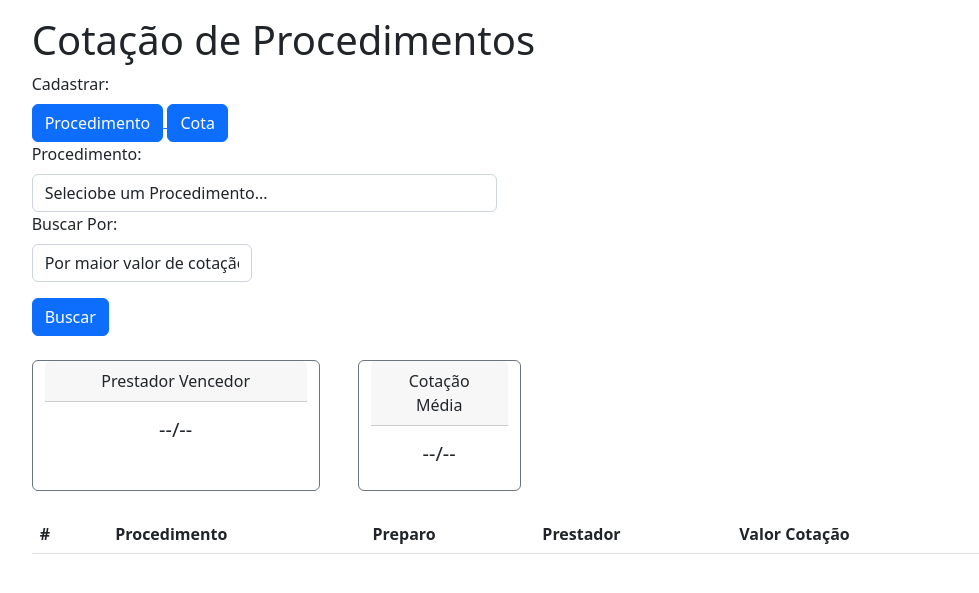
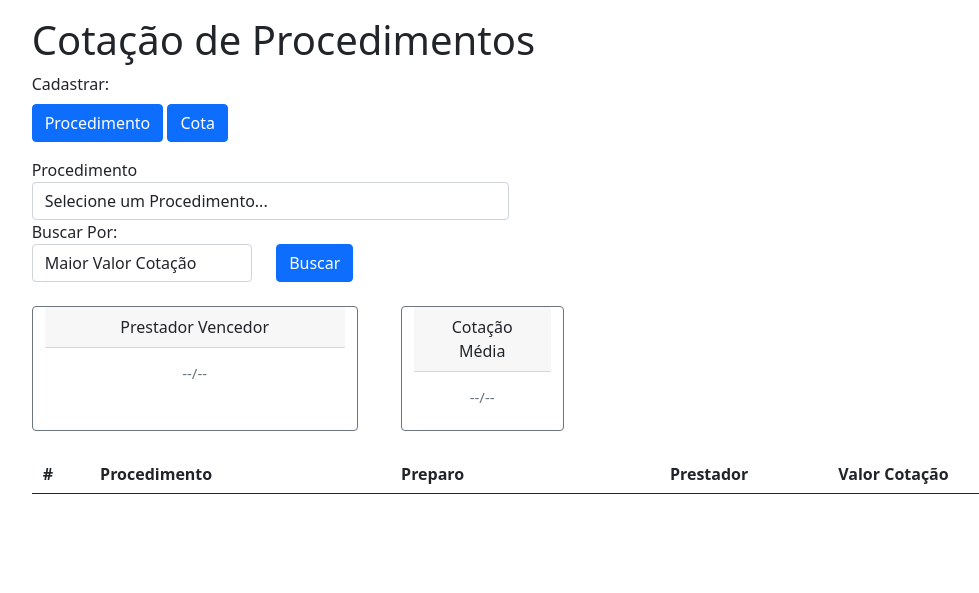
Before and after one commit to taynanhott/TaynanZandomenicoHott_Sitcon, a PHP site: page / in a window 1280 px wide. Shown: the top 593 px of the page, without its empty margins (77-1056 px from the left). Run offline with PHP 8.4, Linux system fonts and the light colour scheme; tables that the repository leaves empty or names only in its code hold one stand-in row (values such as "Sample post"); lists and menus that the app fills with data are empty.

Commit message:
Prova de programação - APLICAÇÃO DE CORREÇÕES
Tem como intuito realizar a correção dos detalhes finais que faltaram durante o período corrente da prova. Com essas correções todas as funcionalidades estão sendo executadas como foi requisitado no descritivo do teste aplicado.

```diff
--- a/config.php
+++ b/config.php
@@ -5,9 +5,6 @@ $dbUsername = 'root';
 $dbPassword = '';
 $dbName = 'bd-taynan-sitcon';
 
-$db = mysqli_connect($dbHost, $dbUsername, $dbPassword) or die ("Não foi possivel conectar ao banco de dados");
-
+$db = mysqli_connect($dbHost, $dbUsername, $dbPassword) or die ("Nao foi possivel conectar ao banco de dados");
 mysqli_select_db($db, $dbName);
-
-
 ?>
--- a/index.php
+++ b/index.php
@@ -1,95 +1,105 @@
-<link href="https://cdn.jsdelivr.net/npm/bootstrap@5.2.0-beta1/dist/css/bootstrap.min.css" rel="stylesheet" integrity="sha384-0evHe/X+R7YkIZDRvuzKMRqM+OrBnVFBL6DOitfPri4tjfHxaWutUpFmBp4vmVor" crossorigin="anonymous">
-<script src="https://cdn.jsdelivr.net/npm/bootstrap@5.2.0-beta1/dist/js/bootstrap.bundle.min.js" integrity="sha384-pprn3073KE6tl6bjs2QrFaJGz5/SUsLqktiwsUTF55Jfv3qYSDhgCecCxMW52nD2" crossorigin="anonymous"></script>
-<script src="https://cdn.jsdelivr.net/npm/@popperjs/core@2.11.5/dist/umd/popper.min.js" integrity="sha384-Xe+8cL9oJa6tN/veChSP7q+mnSPaj5Bcu9mPX5F5xIGE0DVittaqT5lorf0EI7Vk" crossorigin="anonymous"></script>
-<script src="https://cdn.jsdelivr.net/npm/bootstrap@5.2.0-beta1/dist/js/bootstrap.min.js" integrity="sha384-kjU+l4N0Yf4ZOJErLsIcvOU2qSb74wXpOhqTvwVx3OElZRweTnQ6d31fXEoRD1Jy" crossorigin="anonymous"></script>
+<link href="https://cdn.jsdelivr.net/npm/bootstrap@5.0.2/dist/css/bootstrap.min.css" rel="stylesheet" integrity="sha384-EVSTQN3/azprG1Anm3QDgpJLIm9Nao0Yz1ztcQTwFspd3yD65VohhpuuCOmLASjC" crossorigin="anonymous">
+<script src="https://cdn.jsdelivr.net/npm/bootstrap@5.0.2/dist/js/bootstrap.bundle.min.js" integrity="sha384-MrcW6ZMFYlzcLA8Nl+NtUVF0sA7MsXsP1UyJoMp4YLEuNSfAP+JcXn/tWtIaxVXM" crossorigin="anonymous"></script>
+<script src="https://cdn.jsdelivr.net/npm/@popperjs/core@2.9.2/dist/umd/popper.min.js" integrity="sha384-IQsoLXl5PILFhosVNubq5LC7Qb9DXgDA9i+tQ8Zj3iwWAwPtgFTxbJ8NT4GN1R8p" crossorigin="anonymous"></script>
+<script src="https://cdn.jsdelivr.net/npm/bootstrap@5.0.2/dist/js/bootstrap.min.js" integrity="sha384-cVKIPhGWiC2Al4u+LWgxfKTRIcfu0JTxR+EQDz/bgldoEyl4H0zUF0QKbrJ0EcQF" crossorigin="anonymous"></script>
 <script src="https://ajax.googleapis.com/ajax/libs/jquery/3.6.0/jquery.min.js"></script>
-<script src="js/index.js"></script>
+<script src="js/index.js"> </script>
+
+<style>
+
+#col-id{
+    width: 15px;
+}
+#col-proc, #col-pres, #col-valcot{
+    width: 150px;
+}
+#col-preparo{
+    width: 300px;
+}
+#col-status{
+    width: 40px;
+}
+
+</style>
+
 <body>
     <div class="row my-3">
-        <div class="col-9 offset-md-1">
-
-            <form method="POST" id="form">
+        <div class="col-md-9 offset-md-1">
+            <form method="POST" id="commentForm">
 
                 <div class="row">
                     <div class="col-12">
 
-                        <h1>Cotação de Procedimentos</h1>
+                        <h1 class="h1" style="texte-align: center">Cotação de Procedimentos</h1>
 
                         <div class="row">
-                            <div class="col-6">
-                                <label for="select-busca" class="form-label">Cadastrar: </label>
-                                <div class="col-12">
-                                    <a href="cadastro-procedimento.php">
-                                        <button type="button" class="btn btn-primary">Procedimento</button>
-                                    </a>
-                                    <a href="cadastro-cota.php">
-                                        <button type="button" class="btn btn-primary">Cota</button>
-                                    </a>
-                                </div>
+                            <label class="form-label">Cadastrar:</label>
+                            <div class="mb-3">
+                                <a href="cadastro-procedimento.php"><button type="button" id="cad-proc" class="btn btn-primary">Procedimento</button></a>
+                                <a href="cadastro-cota.php"><button type="button" id="cad-cota" class="btn btn-primary">Cota</button></a>
                             </div>
                         </div>
 
+                        <label>Procedimento</label>
+                        <div class="col-6">
+                        <select class="form-control" id="select-procedimento">
+                            <option value="">Selecione um Procedimento...</option>
+                        </select>
+                        </div>
+
                         <div class="row">
-                            <div class="col-6">
-                                <label for="select-busca" class="form-label">Procedimento: </label>
-                                <select class="form-control" id="select-procedimentos">
-                                    <option value="" selected="selected">Seleciobe um Procedimento...</option>
+                            <label class="control-label">Buscar Por: </label>
+                            <div class="col-3">
+                                <select id="select-busca" class="form-control select2-single">
+                                    <option selected="selected" value="1">Maior Valor Cotação</option>
+                                    <option value="2">Menor Valor Cotação</option>
                                 </select>
                             </div>
-                        </div>
-                        <div class="row">
-                            <div class="col-3">
-                                <label for="select-busca" class="form-label">Buscar Por:</label>
-                                <select class="form-control" id="select-busca">
-                                    <option selected="selected" value="1">Por maior valor de cotação</option>
-                                    <option value="2">Por menor valor de cotação</option>
-                                </select>
+
+                            <div class="col-6">
+                                <button type="button" id="enviar" class="btn btn-primary" onclick="listagem()">Buscar</button>
                             </div>
-                        </div>
-                        <div class="row my-3">
-                            <div class="col-6">
-                                <button type="button" class="btn btn-primary" onclick="listagem()">Buscar</button>
-                            </div>
+
                         </div>
 
                         <div class="row my-4">
-                            <div class="card border-secondary col-4" id="div-vencedor" style="max-width: 18rem; text-align: center;  margin-left: 12px">
+                            <div class="card border-secondary col-4" id="div-vencedor" style="text-align: center; margin-left: 12px">
                                 <div class="card-header">Prestador Vencedor</div>
-                                <div class="card-body">
-                                    <h5 class="card-title">--/--</h5>
+                                <div class="card-body text-secondary">
+                                    <h2 style="font-size: 15px" class="card-title" id="vencedor" value="">--/--</h2>
                                 </div>
                             </div>
 
-                            <div class="card border-secondary col-2" style="display: inline-block; text-align: center; margin-left: 38px" id="media-total; max-width: 18rem;">
+                            <div class="card border-secondary col-2" id="media-total" style="display: inline-block; text-align: center; margin-left: 43px">
                                 <div class="card-header">Cotação Média</div>
-                                <div class="card-body">
-                                    <h5 class="card-title">--/--</h5>
+                                <div class="card-body text-secondary">
+                                    <h2 style="font-size: 15px" class="card-title" id="mediaTotal" value="">--/--</h2>
                                 </div>
                             </div>
+
                         </div>
 
-                        <table id="table" class="table">
-                            <thead id="cabecalho-table">
-                                <th id="col-id">#
-                                <th>
-                                <th id="col-proc">Procedimento
-                                <th>
-                                <th id="col-preparo">Preparo
-                                <th>
-                                <th id="col-pres">Prestador
-                                <th>
-                                <th id="col-valcot">Valor Cotação
-                                <th>
-                            </thead>
-                            <tbody id="listagem-table">
-                            </tbody>
-                        </table>
+                        <div class="row">
+                            <div class="col-12">
+                                <table id="table" class="table">
+                                    <thead style="text-align: center;" id="cabecalho-table">
+                                        <tr>
+                                            <th id="col-id">#</th>
+                                            <th id="col-proc">Procedimento</th>
+                                            <th id="col-preparo">Preparo</th>
+                                            <th id="col-pres">Prestador</th>
+                                            <th id="col-valcot">Valor Cotação</th>
+                                        </tr>
+                                    </thead>
 
+                                    <tbody style="text-align: center;" id="listagem-table">
+                                    </tbody>
+                                </table>
+                            </div>
+                        </div>
                     </div>
                 </div>
-
             </form>
-
         </div>
     </div>
 </body>
--- a/js/index.js
+++ b/js/index.js
@@ -6,8 +6,9 @@ $.ajax({
     data: {
     },
     success: function (data) {
+
         data.procedimentos.forEach(function (item) {
-            $('#select-procedimentos').append(`<option value="${item.idprocedimentos}">${item.nome}</option>`);
+            $('#select-procedimento').append(`<option value="${item.idprocedimentos}">${item.nome}</option>`);
         });
     }
 });
@@ -18,7 +19,7 @@ function listagem() {
     $('#mediaTotal').text("--/--");
     $('#vencedor').text("--/--");
 
-    if($('#select-procedimentos').val() > 0){
+    if ($('#select-procedimento').val() > 0) {
 
         $.ajax({
             url: 'load/load_cota.php',
@@ -26,51 +27,57 @@ function listagem() {
             dataType: 'json',
             data: {
                 acao: $('#select-busca').val(),
-            idProcedimento: $('#select-procedimentos').val()
+                idProcedimento: $('#select-procedimento').val(),
             },
             success: function (data) {
                 const {
-                cota
+                    procedimentos
                 } = data;
-
                 var media = 0;
                 var cont = 0;
                 var candidato = 0;
-            var fornecedor = 0;
+                var fornecedor = "";
 
-            if (cota.length > 2) {
-                data.cota.forEach(function (item) {
+                if (procedimentos.length > 2) {
+
+                    data.procedimentos.forEach(function (item) {
                         media += parseFloat(`${item.valorPrestador}`);
                         cont++;
                     })
-
                     media = media / cont;
 
-                var vencedor = Math.abs(parseFloat(data.cota[0].valorPrestador) - media);
+                    var vencedor = Math.abs(parseFloat(data.procedimentos[0].valorPrestador) - media);
 
                     data.procedimentos.forEach(function (item) {
-                    $('#listagem-table').append(`<tr><th>${item.idcota}</th>
+                        $('#listagem-table').append(`<tr style="text-align: center">
+                                                        <th>${item.idcota}</th>
                                                         <th>${item.nome}</th>
                                                         <th>${item.preparo}</th>
                                                         <th>${item.fornecedor}</th>
-                                                 <th>${item.valorPrestador}</th>
+                                                        <th>R$ ${item.valorPrestador}</th>
                                                      </tr>`);
-                    candidato = Math.abs(parseFloat(data.cota[0].valorPrestador) - media);
 
-                    if (cadidato <= vencedor) {
+                        candidato = Math.abs(parseFloat(`${item.valorPrestador}`) - media);
+                        console.log(candidato);
+
+                        if (candidato <= vencedor) {
                             vencedor = candidato;
                             fornecedor = `${item.fornecedor}`;
                         }
+
                     })
 
                     $('#vencedor').text(fornecedor);
-                $('#mediaTotal').text('R$' + media);
-            } else{
-                $('#listagem-table').append(`<tr><th colspan="5">Cotas cadastradas insuficientes!</th></tr>`);
+                    $('#mediaTotal').text('R$ ' + media);
+
+                } else {
+                    $('#listagem-table').append(`<tr style="text-align: center">
+                                            <th colspan="7"> Cotas cadastradas insuficientes! </th>
+                                        </tr>`);
                 }
             }
         })
-    }else{
+    } else {
         alert('Selecione um procedimento!');
     }
-}
+};
--- a/load/load_procedimento.php
+++ b/load/load_procedimento.php
@@ -1,27 +1,26 @@
 <?php
-
 require("../config.php");
 
-$sql = "SELECT idprocedimentos, nome
-        FROM procedimento
+$sql = "SELECT   idprocedimentos, nome
+        FROM     procedimentos
         ORDER BY nome";
 
 $verifica = mysqli_query($db, $sql);
 
-if(mysqli_num_rows($verifica) > 0){
-    $result = [];
+if (mysqli_num_rows($verifica) > 0) {
+  $result = [];
 
-    while($row = mysqli_fetch_assoc($verifica)){
-        $result[] = array(
-            'idprocedimentos' => $row['idprocedimentos'] ?? 0,
-            'nome' => $row['nome'] ?? 0
-        );
-    };
-    echo json_encode(array('procedimentos' => $result));
-}else{
-    echo json_encode(array('procedimentos' => null));
+  while ($row = mysqli_fetch_assoc($verifica)) {
+
+    $result[] = array(
+
+        'idprocedimentos' => $row['idprocedimentos'] ?? "0",
+        'nome' => $row['nome'] ?? "0"
+    );
+  }
+  echo json_encode(array('procedimentos' => $result));
+} else {
+  echo json_encode(array('procedimentos' => null));
 }
-
 mysqli_close($db);
 mysqli_free_result($verifica);
-?>
```
Also changed, not shown: cadastro-cota.php (+24 -25 lines), cadastro-procedimento.php (+26 -29 lines), js/cadastro-cota.js (+6 -5 lines), js/cadastro-procedimento.js (+25 -7 lines), load/load_cota.php (+25 -29 lines), submit/submit-cota.php (+7 -8 lines), submit/submit-proc.php (+7 -7 lines), README.md. Lines whose indentation alone changed are shown as unchanged.
